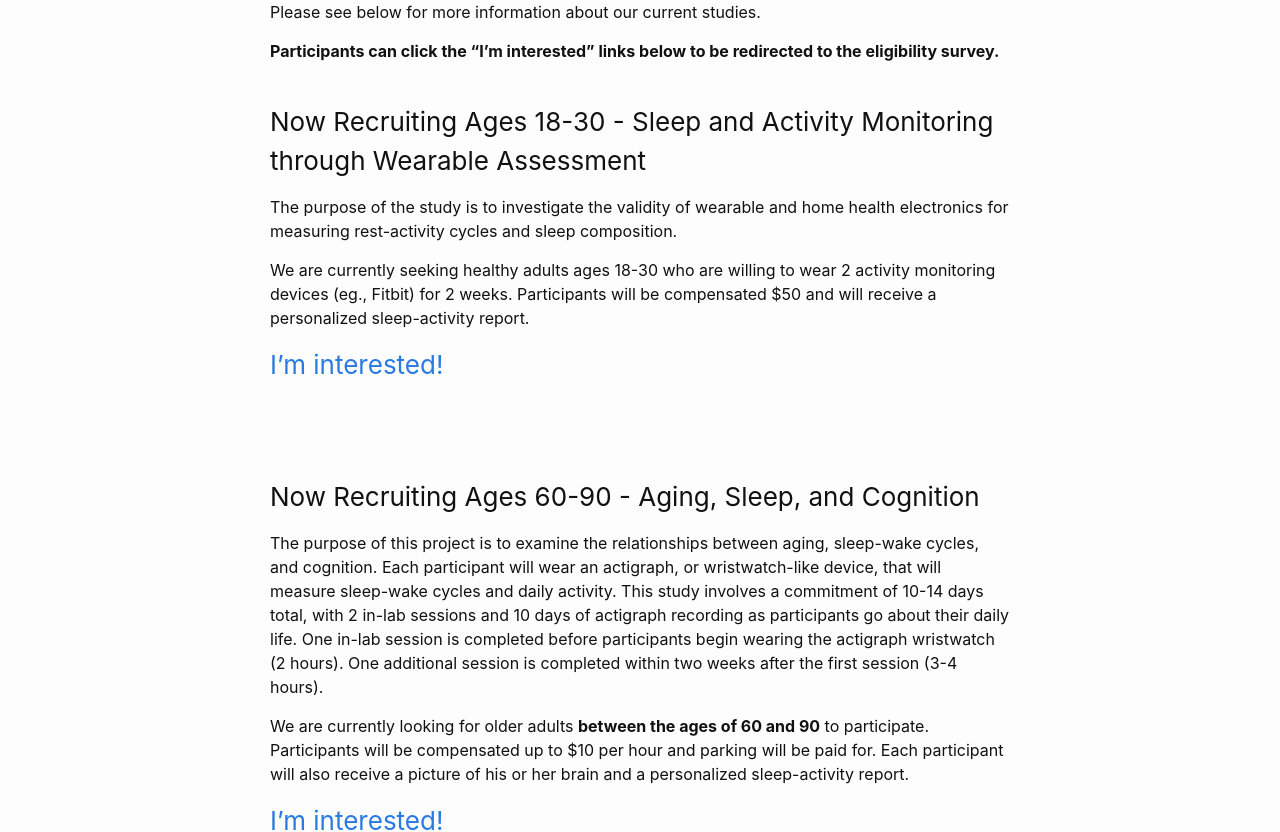
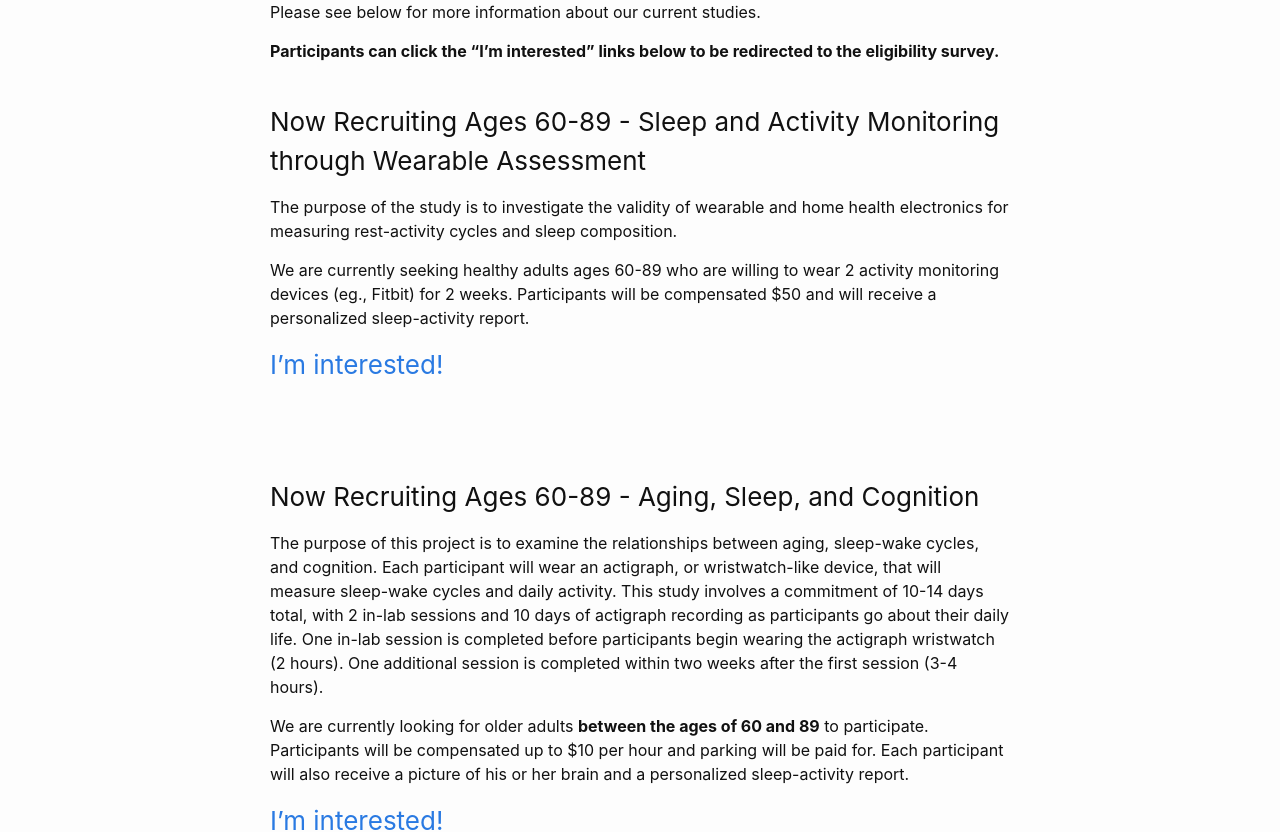
Before and after one commit to UTCogNeuroLab/UTCogNeuroLab.github.io, a Jekyll site: the page built from studies.md, in a window 1280 px wide. Shown: the part 222-1054 px from the top of the page. Built offline with Jekyll 4.4.1, drawn with Linux system fonts in a browser that asks for light colours; nearby versions of some CDN libraries.

Commit message:
Update studies.md

```diff
--- a/studies.md
+++ b/studies.md
@@ -11,19 +11,19 @@ Please see below for more information about our current studies.
 
 **Participants can click the "I'm interested" links below to be redirected to the eligibility survey.** <br> <br>
 
-### Now Recruiting Ages 18-30 - Sleep and Activity Monitoring through Wearable Assessment
+### Now Recruiting Ages 60-89 - Sleep and Activity Monitoring through Wearable Assessment
 
 The purpose of the study is to investigate the validity of wearable and home health electronics for measuring rest-activity cycles and sleep composition. <br>
 
-We are currently seeking healthy adults ages 18-30 who are willing to wear 2 activity monitoring devices (eg., Fitbit) for 2 weeks. Participants will be compensated $50 and will receive a personalized sleep-activity report. <br>
+We are currently seeking healthy adults ages 60-89 who are willing to wear 2 activity monitoring devices (eg., Fitbit) for 2 weeks. Participants will be compensated $50 and will receive a personalized sleep-activity report. <br>
 
 ### [I'm interested!](https://redcap.prc.utexas.edu/redcap/surveys/?s=CPRNKN7TW9) <br> <br> <br>
 
 
-### Now Recruiting Ages 60-90 - Aging, Sleep, and Cognition
+### Now Recruiting Ages 60-89 - Aging, Sleep, and Cognition
 
 The purpose of this project is to examine the relationships between aging, sleep-wake cycles, and cognition. Each participant will wear an actigraph, or wristwatch-like device, that will measure sleep-wake cycles and daily activity. This study involves a commitment of 10-14 days total, with 2 in-lab sessions and 10 days of actigraph recording as participants go about their daily life. One in-lab session is completed before participants begin wearing the actigraph wristwatch (2 hours). One additional session is completed within two weeks after the first session (3-4 hours).
 
-We are currently looking for older adults **between the ages of 60 and 90** to participate. Participants will be compensated up to $10 per hour and parking will be paid for. Each participant will also receive a picture of his or her brain and a personalized sleep-activity report.
+We are currently looking for older adults **between the ages of 60 and 89** to participate. Participants will be compensated up to $10 per hour and parking will be paid for. Each participant will also receive a picture of his or her brain and a personalized sleep-activity report.
 
 ### [I'm interested!](https://redcap.prc.utexas.edu/redcap/surveys/?s=DX7L4MHH8W)
```
